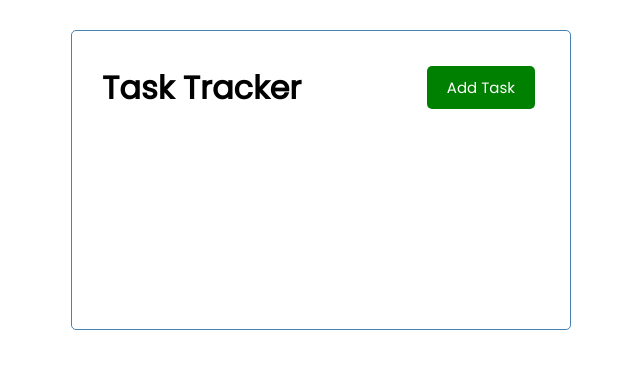
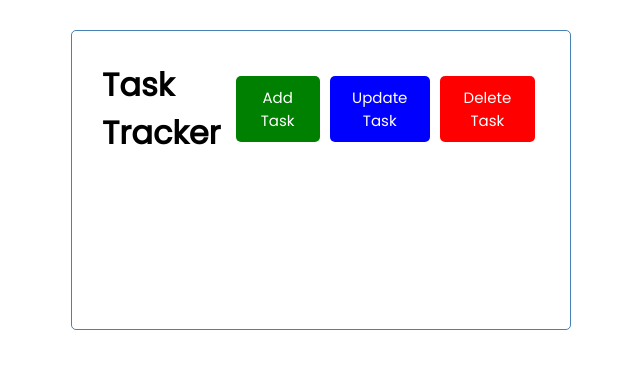
Before and after one commit to DeenoDev/vue-crash-2021, a Vue app: page / in a window 1280 px wide. Shown: the top 368 px of the page, without its empty margins (319-959 px from the left). Built offline with nearby package versions, Linux system fonts and the light colour scheme.

Commit message:
Added 2 new buttonsusing the Button component with different props.

```diff
--- a/src/components/Header.vue
+++ b/src/components/Header.vue
@@ -2,6 +2,8 @@
     <header>
         <h1>{{title}}</h1>
         <Button text="Add Task" color="green" />
+        <Button text="Update Task" color="blue" />
+        <Button text="Delete Task" color="red" />
     </header>
 </template>
 
```
